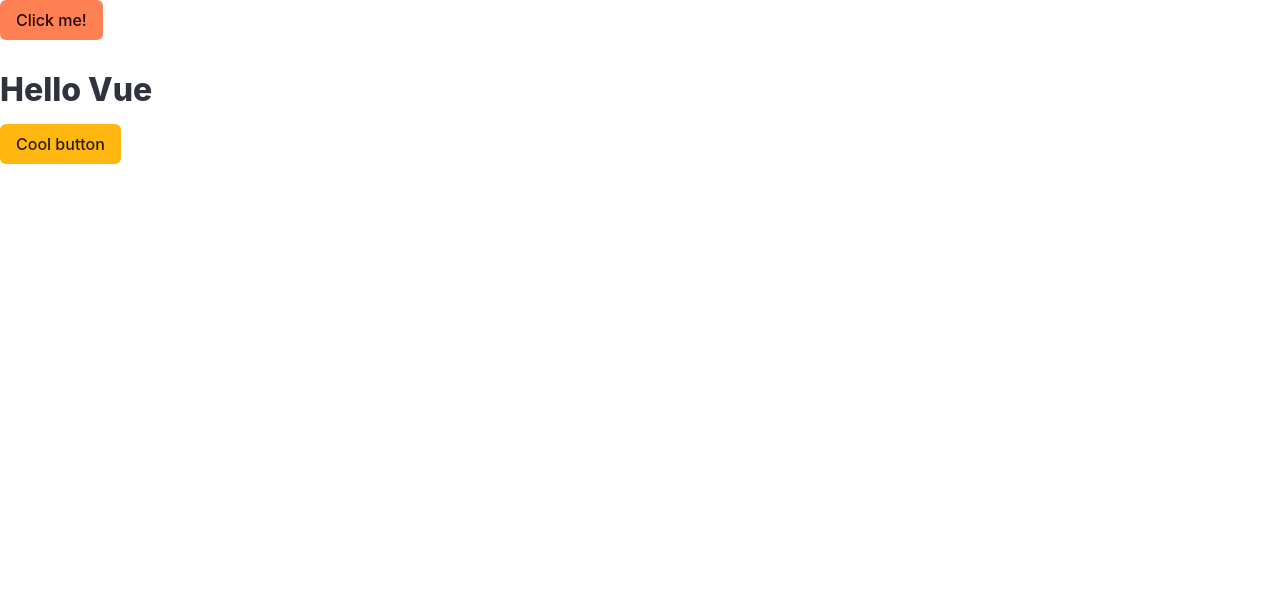
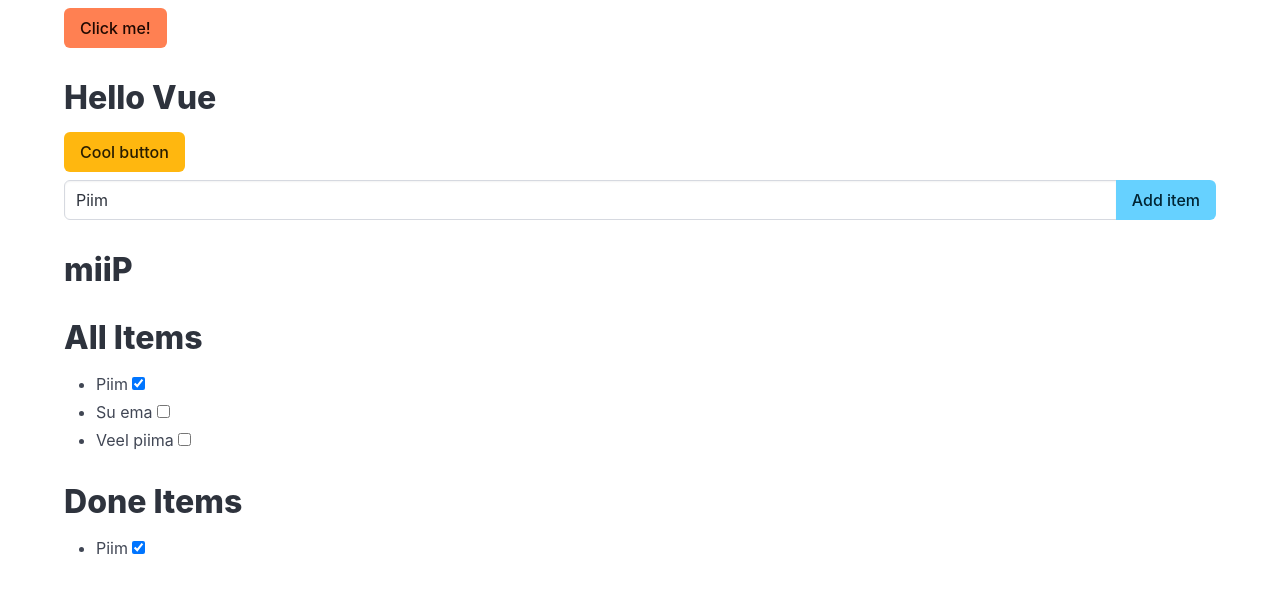
Before and after one commit to noramaishein-star/learnsjs, a JavaScript app: page / in a window 1280 px wide. Shown: the top 592 px of the page. Built offline with nearby package versions, Linux system fonts and the light colour scheme.

Commit message:
Todo list

```diff
--- a/src/App.vue
+++ b/src/App.vue
@@ -1,15 +1,64 @@
 <script setup>
-import { ref } from 'vue';
+import { computed, ref } from 'vue';
 
 
 let message = ref('Hello Vue');
 let isDanger = ref(false);
+let newItem = ref('Piim')
+let i = 0;
+let items = ref([
+  { id: i++, name: 'Piim', isDone: true },
+  { id: i++, name: 'Su ema', isDone: false },
+  { id: i++, name: 'Veel piima', isDone: false },
+])
+
+function add() {
+  if (newItem.value.trim() !== '') {
+    items.value.push({ id: i++, name: newItem.value, isDone: false });
+  }
+  newItem.value = '';
+}
+
+let doneItems = computed(() => items.value.filter(item => item.isDone));
+
+
 </script>
 
 <template>
+  <div class="container mt-2">
     <div class="content">
-        <button class="button is-primary" @click="message = 'Hello VM24'">Click me!</button>
-         <h1>{{ message }}</h1>
-         <button class="button" :class="{'is-danger': isDanger, 'is-warning': !isDanger}" @click="isDanger = !isDanger">Cool button</button>
+      <button class="button is-primary" @click="message = 'Hello VM24'">Click me!</button>
+      <h1>{{ message }}</h1>
+      <button class="button" :class="{ 'is-danger': isDanger, 'is-warning': !isDanger }"
+        @click="isDanger = !isDanger">Cool button</button>
+
+      <div class="field has-addons mt-2">
+        <div class="control is-expanded">
+          <input v-model="newItem" @keydown.enter="add" class="input" type="text" placeholder="Add item">
+        </div>
+        <div class="control">
+          <button class="button is-info" @click="items.push(newItem)">
+            Add item
+          </button>
+        </div>
+      </div>
+      <h1>{{ newItem.split('').reverse().join('') }}</h1>
+
+      <h1>All Items</h1>
+      <ul>
+        <li v-for="item in items">
+          {{ item.name }}
+          <input type="checkbox" v-model="item.isDone">
+        </li>
+      </ul>
+
+      <h1>Done Items</h1>
+      <ul>
+        <li v-for="item in doneItems">
+          {{ item.name }}
+          <input type="checkbox" v-model="item.isDone">
+        </li>
+      </ul>
     </div>
+  </div>
 </template>
```
